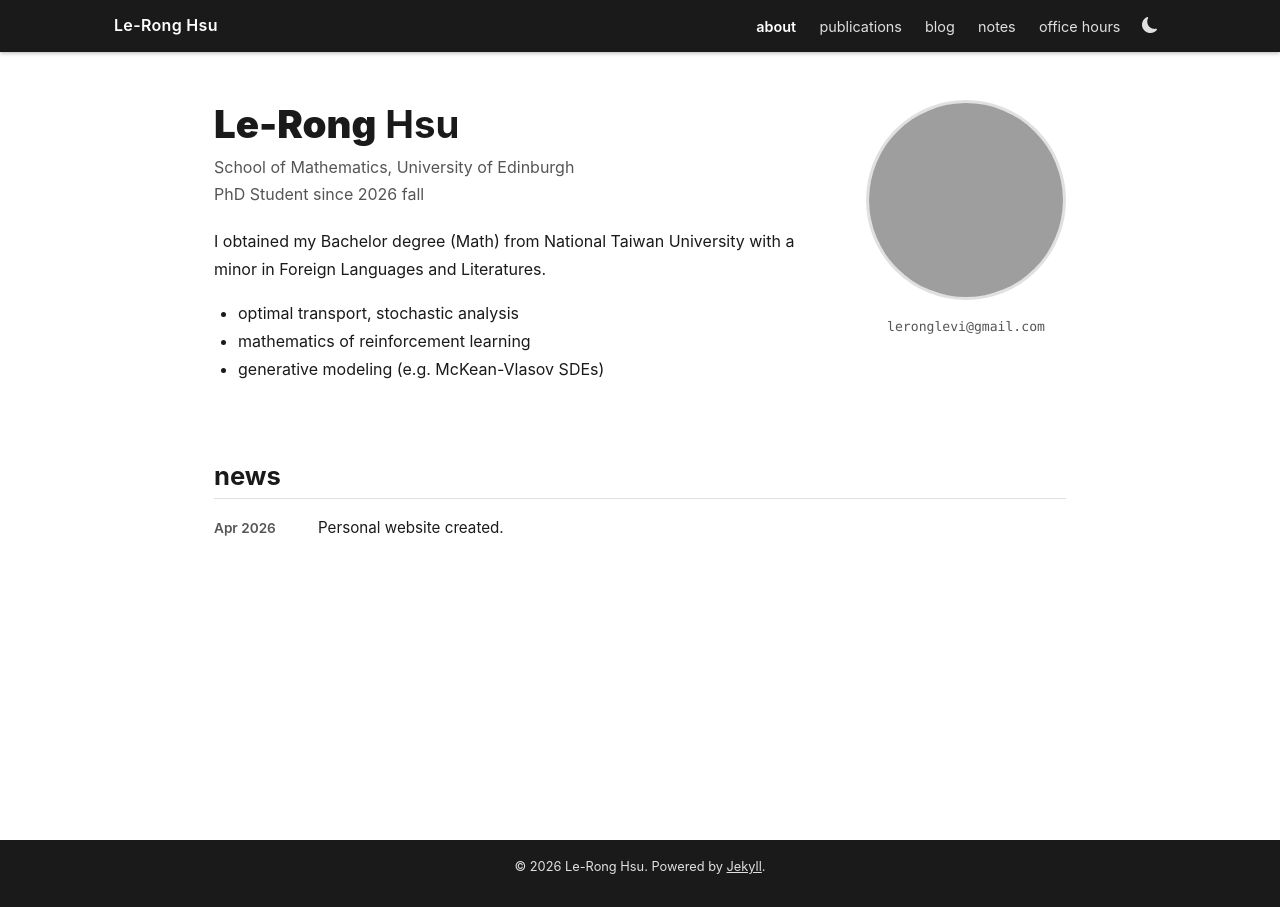
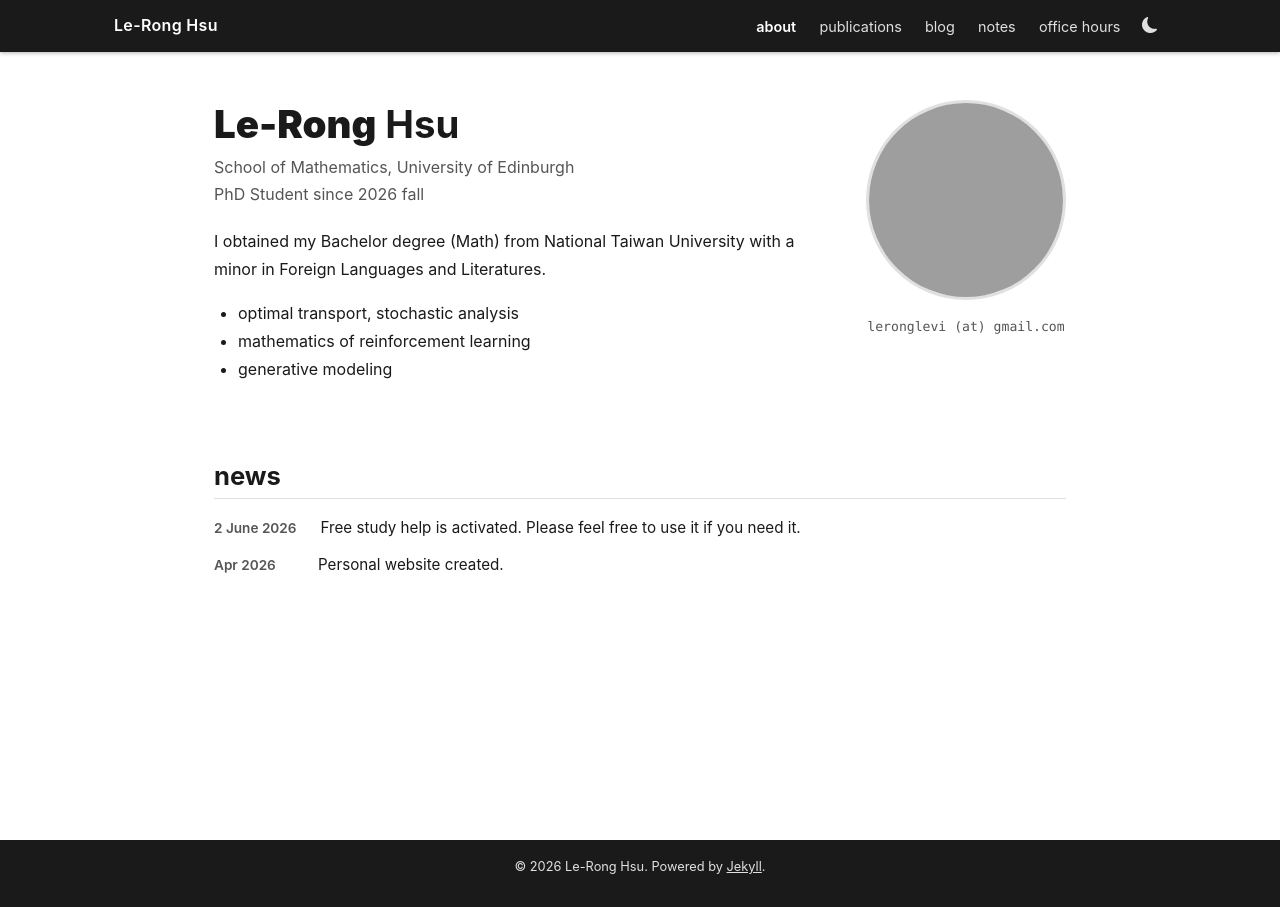
Before and after one commit to levi-hsu/levi-hsu.github.io, a Jekyll site: the page built from _pages/about.md, in a window 1280 px wide. Built offline with Jekyll 4.4.1, drawn with Linux system fonts in a browser that asks for light colours; grey boxes are pictures that could not be loaded.

Commit message:
20260602-12

```diff
--- a/_config.yml
+++ b/_config.yml
@@ -1,7 +1,7 @@
 title: "Le-Rong Hsu"
 first_name: "Le-Rong"
 last_name: "Hsu"
-email: "leronglevi@gmail.com"
+email: "leronglevi (at) gmail.com"
 description: "Personal Academic Page"
 url: "https://levi-hsu.github.io"
 baseurl: ""
--- a/_data/news.yml
+++ b/_data/news.yml
@@ -1,2 +1,4 @@
+- date: "2 June 2026"
+  content: "Free study help is activated. Please feel free to use it if you need it."
 - date: "Apr 2026"
   content: "Personal website created."
--- a/_pages/about.md
+++ b/_pages/about.md
@@ -9,4 +9,4 @@ permalink: /
 I obtained my Bachelor degree (Math) from National Taiwan University with a minor in Foreign Languages and Literatures.
 - optimal transport, stochastic analysis
 - mathematics of reinforcement learning
-- generative modeling (e.g. McKean-Vlasov SDEs)
+- generative modeling
```
Also changed, not shown: 3 other files.
